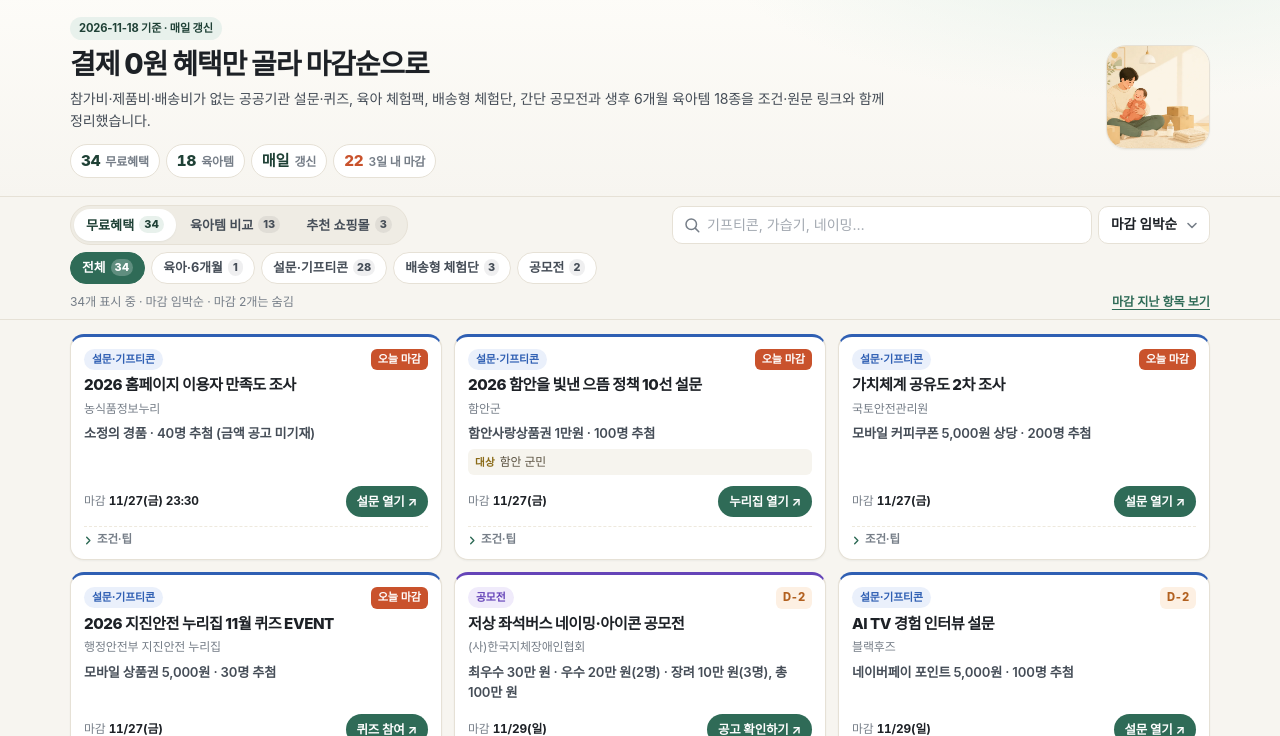
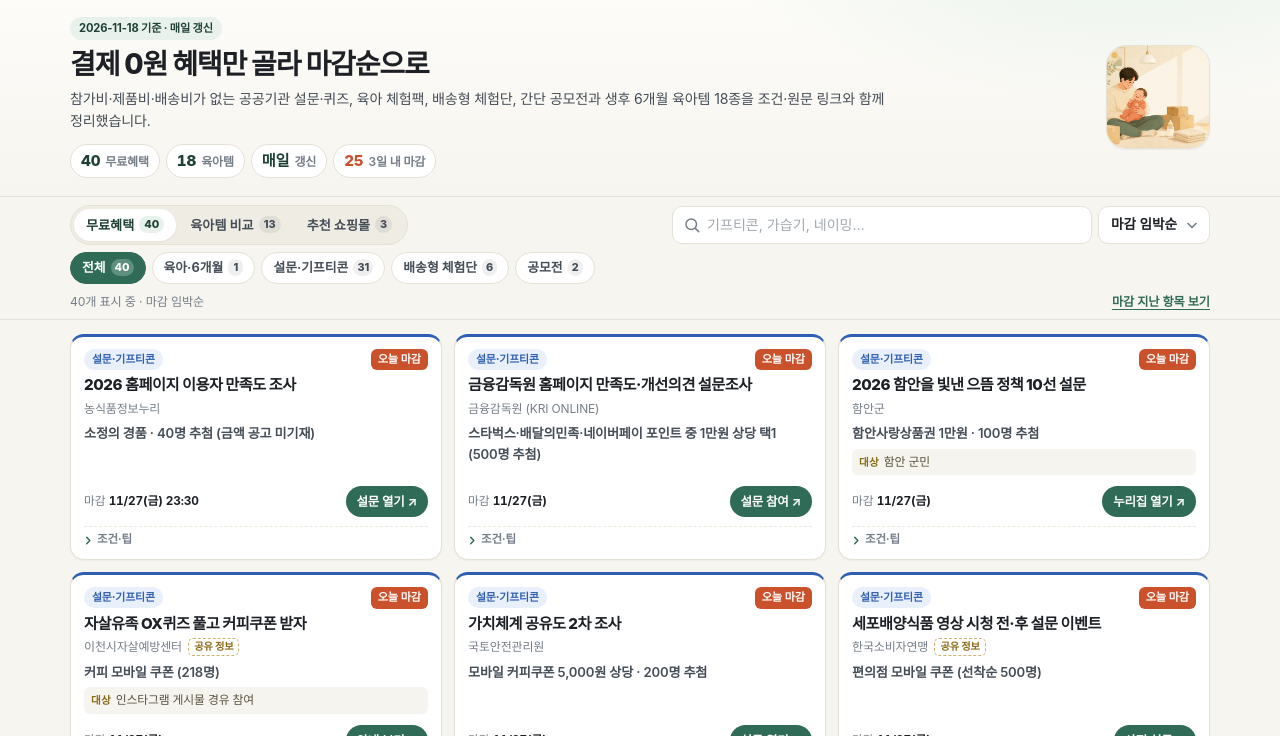
Before and after one commit to arin-papa/arin-papa.github.io, a plain HTML site: page index.html in a window 1280 px wide. Shown: the part 64-800 px from the top of the page. Drawn offline with Linux system fonts and the light colour scheme.

Commit message:
혜택노트: 11/27 기준 40건 갱신 — 마감 지난 2건 정리, 0원 공개 6건 추가(금감원 홈페이지 설문·한국소비자연맹 세포배양식품·이천시자살예방센터 OX퀴즈·배송형 3건)

```diff
--- a/data/events.js
+++ b/data/events.js
@@ -14,7 +14,7 @@
   "use strict";
 
   var DATA = {
-    updatedAt: "2026-11-26",
+    updatedAt: "2026-11-27",
 
     categories: [
       { id: "all", label: "전체" },
@@ -25,6 +25,109 @@
     ],
 
     events: [
+      {
+        id: "delivery-kosumaek-tea",
+        cat: "delivery",
+        title: "[조은보담] 코수맥 맥문동 차 진액 5차 배송형 체험단",
+        host: "조은보담 (택배의여왕)",
+        benefit: "코수맥 맥문동 차 진액 50포 1박스",
+        condition: "택배의여왕 로그인 후 신청. 선정 시 네이버 블로그 리뷰(사진 15장·영상 1개·800자 이상·지정 키워드·배너·링크) 필수. 제품비·배송비 0원",
+        deadline: "2026-12-03",
+        announce: "2026-12-04 (발표 후 12/05~12/19 리뷰)",
+        url: "https://tqueens.net/taste/1672120",
+        urlLabel: "캠페인 보기",
+        source: "택배의여왕 캠페인 페이지 직접 확인(2026-11-27 신청)",
+        checked: "2026-11-27",
+        verified: true,
+        posted: "2026-11-27",
+        tip: "신청 54명 / 10명 모집이던 캠페인입니다. 후기가 필수라 선정되면 제품 사진과 영상 촬영이 필요합니다."
+      },
+      {
+        id: "delivery-kimpeastto",
+        cat: "delivery",
+        title: "[제라진컴퍼니] 심플리프로즌 김페스토 매운맛 7차 배송형 체험단",
+        host: "제라진컴퍼니 (택배의여왕)",
+        benefit: "김페스토 매운맛 36g 5개입 1세트",
+        condition: "택배의여왕 로그인 후 신청. 선정 시 네이버 블로그 리뷰(사진 15장·영상 1개·800자 이상·지정 키워드) 필수. 제품비·배송비 0원",
+        deadline: "2026-12-03",
+        announce: "2026-12-04 (발표 후 12/05~12/19 리뷰)",
+        url: "https://tqueens.net/taste/1672098",
+        urlLabel: "캠페인 보기",
+        source: "택배의여왕 캠페인 페이지 직접 확인(2026-11-27 신청)",
+        checked: "2026-11-27",
+        verified: true,
+        posted: "2026-11-27",
+        tip: "신청 53명 / 45명 모집으로 경쟁률이 낮은 편입니다. 매운맛 단일 제품입니다."
+      },
+      {
+        id: "delivery-jallok-biumda",
+        cat: "delivery",
+        title: "[잘록] 비우다 스트롱 블루베리요거트맛 10차 배송형 체험단",
+        host: "잘록 (택배의여왕)",
+        benefit: "잘록 비우다 스트롱 블루베리요거트맛 1박스 (6g × 20포)",
+        condition: "택배의여왕 로그인 후 신청. 선정 시 네이버 블로그 리뷰(사진 15장·영상 1개·800자 이상·지정 키워드) 필수. 제품비·배송비 0원",
+        deadline: "2026-12-03",
+        announce: "2026-12-04 (발표 후 12/05~12/19 리뷰)",
+        url: "https://tqueens.net/taste/1672084",
+        urlLabel: "캠페인 보기",
+        source: "택배의여왕 캠페인 페이지 직접 확인(2026-11-27 신청)",
+        checked: "2026-11-27",
+        verified: true,
+        posted: "2026-11-27",
+        tip: "차전자피 식이섬유 건강기능식품입니다. 신청 40명 / 10명 모집이었고 리뷰에 섭취 후기를 담아야 합니다."
+      },
+      {
+        id: "survey-fss-homepage",
+        cat: "survey",
+        title: "금융감독원 홈페이지 만족도·개선의견 설문조사",
+        host: "금융감독원 (KRI ONLINE)",
+        benefit: "스타벅스·배달의민족·네이버페이 포인트 중 1만원 상당 택1 (500명 추첨)",
+        condition: "설문 약 25문항 응답 후 이름·휴대폰·희망 답례품 제출. 로그인·본인인증 없음. 0원",
+        deadline: "2026-11-27",
+        announce: "개별 문자 (발표일 미기재)",
+        url: "https://kon.kric.com/project/2610028_A/INDEX.asp",
+        urlLabel: "설문 참여",
+        source: "금융감독원 설문 페이지 직접 확인(2026-11-27 응답·제출)",
+        checked: "2026-11-27",
+        verified: true,
+        posted: "2026-11-27",
+        tip: "첫 문항에서 응답자 유형(일반인 등)을 고르고, 페이지마다 '다음 페이지'를 눌러야 진행됩니다. 마지막에 답례품 3종 중 하나를 고릅니다."
+      },
+      {
+        id: "survey-kcl-cultured-food",
+        cat: "survey",
+        title: "세포배양식품 영상 시청 전·후 설문 이벤트",
+        host: "한국소비자연맹",
+        benefit: "편의점 모바일 쿠폰 (선착순 500명)",
+        condition: "① 영상 시청 전 설문 ② 2분 35초 영상 시청 ③ 영상 시청 후 설문까지 모두 참여. 0원",
+        deadline: "2026-11-27",
+        announce: "선착순 증정 · 이벤트 종료 후 개별 발송",
+        url: "https://naver.me/xiLowBoz",
+        urlLabel: "사전 설문",
+        source: "한국소비자연맹 이벤트 안내 정리(2026-11-27 확인) · 사후 설문 naver.me/FFqBSLFP",
+        checked: "2026-11-27",
+        verified: false,
+        posted: "2026-11-27",
+        tip: "사전·사후 설문 두 개를 모두 마쳐야 인정됩니다. 선착순이라 마감 전에 조기 종료될 수 있습니다."
+      },
+      {
+        id: "survey-icheon-suicide-quiz",
+        cat: "survey",
+        title: "자살유족 OX퀴즈 풀고 커피쿠폰 받자",
+        host: "이천시자살예방센터",
+        benefit: "커피 모바일 쿠폰 (218명)",
+        condition: "인스타그램 게시물에서 안내하는 퀴즈폼으로 OX 정답과 응원글 제출. 0원",
+        deadline: "2026-11-27",
+        announce: "2026-12-04",
+        url: "https://moadeuk.com/giveaways/auto-eventhouse-d85d25463cbcb6e6",
+        urlLabel: "안내 보기",
+        source: "모아득·쌀먹 정리(2026-11-27 확인) · 참여 링크는 센터 인스타그램 게시물",
+        checked: "2026-11-27",
+        verified: false,
+        posted: "2026-11-27",
+        target: "인스타그램 게시물 경유 참여",
+        tip: "게시물에서 퀴즈폼 링크를 열어 OX 정답과 응원글을 남기는 방식입니다. 참여 전 게시물의 조건(팔로우 여부)을 확인하세요."
+      },
       {
         id: "delivery-banaba-tea",
         cat: "delivery",
@@ -94,56 +197,21 @@
         tip: "SNS 채널을 통해 안내되는 조사라, 응모 전 서울대공원 누리집과 SNS에서 참여 방식(팔로우·댓글 필요 여부)을 확인하세요."
       },
       {
-        id: "survey-hotelpass-quiz",
+        id: "survey-nsic-contact",
         cat: "survey",
-        title: "호텔패스 호친소 특가 퀴즈 이벤트",
-        host: "호텔패스",
-        benefit: "배달의민족 모바일 상품권 1만원권 30명 · 메가MGC커피 ICE 아메리카노 100명 (총 130명)",
-        condition: "호텔패스 회원 로그인 후 호친소 관련 퀴즈 3문항 정답 제출. 0원",
-        deadline: "2026-11-26",
-        announce: "2026-11-27 (개별 연락·홈페이지 공지)",
-        url: "https://www.hotelpass.com/event/crm/introduce-hotel/event.asp?Mcls=A000015542",
-        urlLabel: "이벤트 보기",
-        source: "호텔패스 이벤트 페이지 직접 확인(2026-11-26)",
-        checked: "2026-11-26",
+        title: "원자력안전정보공유포털 홍보·콘텐츠 접촉 경험 설문 이벤트",
+        host: "원자력안전정보공유포털",
+        benefit: "올리브영 상품권 1만원권 (100명 추첨)",
+        condition: "구글폼 설문 응답 후 성함·연락처·개인정보 동의 제출. 로그인·본인인증 없음. 0원",
+        deadline: "2026-12-06",
+        announce: "2026-12-09 (예정)",
+        url: "https://forms.gle/miBhNcurPKhHtmZR6",
+        urlLabel: "설문 참여",
+        source: "원자력안전정보공유포털 공지·구글폼 직접 확인(2026-11-27 응답·제출)",
+        checked: "2026-11-27",
         verified: true,
         posted: "2026-11-26",
-        target: "호텔패스 회원(로그인 필요)",
-        tip: "3문항 모두 정답을 골라야 응모됩니다. 회원 로그인이 있어야 참여할 수 있어 로그인 없는 폼은 아닙니다."
-      },
-      {
-        id: "survey-kcisa-platform",
-        cat: "survey",
-        title: "디지털문화자원 공동활용플랫폼 만족도 조사 이벤트",
-        host: "한국문화정보원",
-        benefit: "갤럭시 버즈4 프로 1명 · 네이버페이 1만원권 70명 · 스타벅스 아메리카노 125명 (총 176명)",
-        condition: "설문 6페이지(객관식·주관식 3문항) 응답 후 성별·연령·직군·이름·휴대폰 입력. 로그인·본인인증 없음. 0원",
-        deadline: "2026-11-26T23:59",
-        announce: "2026-12-03 (한국문화정보원 채널 공지)",
-        url: "https://surveypro.co.kr/s?sCode=MTEyNDA0NTQyOA-MTQyMjU",
-        urlLabel: "설문 열기",
-        source: "모아득·이벤트하우스 정리(11/26 확인) → 서베이프로 설문 화면 직접 확인",
-        checked: "2026-11-26",
-        verified: true,
-        posted: "2026-11-26",
-        tip: "6페이지 분량이라 끝까지 응답하는 사람이 적습니다. 플랫폼을 처음 써 봐도 '처음 사용'·'이용경험없음' 선택지가 있어 사실대로 응답할 수 있습니다."
-      },
-      {
-        id: "survey-nsic-contact",
-        cat: "survey",
-        title: "원자력안전정보공유포털 홍보 접촉 경험 설문조사 이벤트",
-        host: "원자력안전정보공유포털",
-        benefit: "올리브영 1만원권 상품권 (수량·발표일 미확인)",
-        condition: "포털 이벤트 페이지에서 설문 응답. 0원",
-        deadline: "2026-12-06",
-        announce: "확인 필요",
-        url: "https://moadeuk.com/giveaways/auto-allcon-fe57d46c2a2a81e9",
-        urlLabel: "안내 보기",
-        source: "모아득 정리(11/26 확인) · 주최 측 참여 페이지는 응모 전 재확인 필요",
-        checked: "2026-11-26",
-        verified: false,
-        posted: "2026-11-26",
-        tip: "참여 경로가 포털 이벤트 페이지로 안내된 항목입니다. 응모 전 원자력안전정보공유포털에서 마감 시각과 조건을 다시 확인하세요."
+        tip: "올해 홍보물 10종을 본 경험이 있는지 묻는 설문입니다. 보지 못했다면 '없다'로 답해도 당첨 기회는 같습니다."
       },
       {
         id: "survey-ggtour-2026",
--- a/index.html
+++ b/index.html
@@ -3,14 +3,14 @@
 <head>
 <meta charset="utf-8">
 <meta name="viewport" content="width=device-width, initial-scale=1">
-<title>아린아빠 혜택노트 | 0원 육아·생활 무료혜택 36건 · 육아템 18종</title>
-<meta name="description" content="결제 0원으로 참여하는 육아 체험팩, 공공기관 설문·퀴즈, 배송형 체험단, 간단 공모전 36건과 생후 6개월 육아템 18종을 마감일·조건·원문 링크로 정리했습니다. 2026년 11월 26일 기준.">
+<title>아린아빠 혜택노트 | 0원 육아·생활 무료혜택 40건 · 육아템 18종</title>
+<meta name="description" content="결제 0원으로 참여하는 육아 체험팩, 공공기관 설문·퀴즈, 배송형 체험단, 간단 공모전 40건과 생후 6개월 육아템 18종을 마감일·조건·원문 링크로 정리했습니다. 2026년 11월 27일 기준.">
 <meta name="robots" content="index, follow">
 <meta name="theme-color" content="#2f6b57">
 <link rel="canonical" href="https://arin-papa.github.io/">
 <meta property="og:type" content="website">
 <meta property="og:title" content="아린아빠 혜택노트 — 0원 육아·생활 혜택 36건">
-<meta property="og:description" content="무료혜택 36건을 마감순으로, 육아템 18종을 가격·체크포인트와 함께 한 화면에 정리했습니다.">
+<meta property="og:description" content="무료혜택 40건을 마감순으로, 육아템 18종을 가격·체크포인트와 함께 한 화면에 정리했습니다.">
 <meta property="og:site_name" content="아린아빠 혜택노트">
 <meta property="og:image" content="https://arin-papa.github.io/assets/hero-og.jpg">
 <meta property="og:image:width" content="1200">
@@ -122,13 +122,14 @@
     <p class="stale" id="staleNotice" hidden></p>
         <noscript>
       <div class="nojs">
-        <p class="nojs-title">자바스크립트를 끄고 보시는 경우 — 2026-11-26 기준 마감 전 목록</p>
+        <p class="nojs-title">자바스크립트를 끄고 보시는 경우 — 2026-11-27 기준 마감 전 목록</p>
         <ul>
-        <li><span class="nojs-cat">설문·기프티콘</span> <a href="https://www.hotelpass.com/event/crm/introduce-hotel/event.asp?Mcls=A000015542" target="_blank" rel="noopener noreferrer">호텔패스 호친소 특가 퀴즈 이벤트</a> <span class="nojs-meta">호텔패스 · 마감 11/26(목)</span></li>
-        <li><span class="nojs-cat">설문·기프티콘</span> <a href="https://surveypro.co.kr/s?sCode=MTEyNDA0NTQyOA-MTQyMjU" target="_blank" rel="noopener noreferrer">디지털문화자원 공동활용플랫폼 만족도 조사 이벤트</a> <span class="nojs-meta">한국문화정보원 · 마감 11/26(목) 24:00</span></li>
         <li><span class="nojs-cat">설문·기프티콘</span> <a href="https://form.naver.com/response/AJpHyznLro8" target="_blank" rel="noopener noreferrer">2026 홈페이지 이용자 만족도 조사</a> <span class="nojs-meta">농식품정보누리 · 마감 11/27(금) 23:30</span></li>
+        <li><span class="nojs-cat">설문·기프티콘</span> <a href="https://kon.kric.com/project/2610028_A/INDEX.asp" target="_blank" rel="noopener noreferrer">금융감독원 홈페이지 만족도·개선의견 설문조사</a> <span class="nojs-meta">금융감독원 (KRI ONLINE) · 마감 11/27(금)</span></li>
         <li><span class="nojs-cat">설문·기프티콘</span> <a href="https://www.haman.go.kr" target="_blank" rel="noopener noreferrer">2026 함안을 빛낸 으뜸 정책 10선 설문</a> <span class="nojs-meta">함안군 · 마감 11/27(금)</span></li>
+        <li><span class="nojs-cat">설문·기프티콘</span> <a href="https://moadeuk.com/giveaways/auto-eventhouse-d85d25463cbcb6e6" target="_blank" rel="noopener noreferrer">자살유족 OX퀴즈 풀고 커피쿠폰 받자</a> <span class="nojs-meta">이천시자살예방센터 · 마감 11/27(금)</span></li>
         <li><span class="nojs-cat">설문·기프티콘</span> <a href="https://docs.google.com/forms/d/e/1FAIpQLScbULxGiqtyLKZudfC277jBbyqD3F9ARdtvrijmKfpslPKqsw/viewform" target="_blank" rel="noopener noreferrer">가치체계 공유도 2차 조사</a> <span class="nojs-meta">국토안전관리원 · 마감 11/27(금)</span></li>
+        <li><span class="nojs-cat">설문·기프티콘</span> <a href="https://naver.me/xiLowBoz" target="_blank" rel="noopener noreferrer">세포배양식품 영상 시청 전·후 설문 이벤트</a> <span class="nojs-meta">한국소비자연맹 · 마감 11/27(금)</span></li>
         <li><span class="nojs-cat">설문·기프티콘</span> <a href="https://forms.gle/QWdVmEYnasWsddWJ8" target="_blank" rel="noopener noreferrer">2026 지진안전 누리집 11월 퀴즈 EVENT</a> <span class="nojs-meta">행정안전부 지진안전 누리집 · 마감 11/27(금)</span></li>
         <li><span class="nojs-cat">공모전</span> <a href="https://main.kotsa.or.kr/portal/bbs/notice_view.do?bbscCode=notice&amp;bbscSeqn=18460&amp;menuCode=05010100" target="_blank" rel="noopener noreferrer">저상 좌석버스 네이밍·아이콘 공모전</a> <span class="nojs-meta">(사)한국지체장애인협회 · 마감 11/29(일)</span></li>
         <li><span class="nojs-cat">설문·기프티콘</span> <a href="https://signal.askcuri.com/v/030db12b-8106-4cfe-bb30-5f72bafe6a82" target="_blank" rel="noopener noreferrer">AI TV 경험 인터뷰 설문</a> <span class="nojs-meta">블랙후즈 · 마감 11/29(일)</span></li>
@@ -153,11 +154,14 @@
         <li><span class="nojs-cat">배송형 체험단</span> <a href="https://tqueens.net/taste/1671608" target="_blank" rel="noopener noreferrer">[온밥엔] 떡갈비 13차 배송형 체험단</a> <span class="nojs-meta">온밥엔 (택배의여왕) · 마감 12/2(수)</span></li>
         <li><span class="nojs-cat">설문·기프티콘</span> <a href="https://job.gwangyang.go.kr" target="_blank" rel="noopener noreferrer">굿잡광양 서비스 만족도 조사</a> <span class="nojs-meta">광양시 · 마감 12/2(수)</span></li>
         <li><span class="nojs-cat">설문·기프티콘</span> <a href="https://youtu.be/vLcXqdzwsA4" target="_blank" rel="noopener noreferrer">의학 속 데이터 이야기 퀴즈 이벤트</a> <span class="nojs-meta">국가데이터처·디지털에볼루션 · 마감 12/2(수)</span></li>
+        <li><span class="nojs-cat">배송형 체험단</span> <a href="https://tqueens.net/taste/1672084" target="_blank" rel="noopener noreferrer">[잘록] 비우다 스트롱 블루베리요거트맛 10차 배송형 체험단</a> <span class="nojs-meta">잘록 (택배의여왕) · 마감 12/3(목)</span></li>
+        <li><span class="nojs-cat">배송형 체험단</span> <a href="https://tqueens.net/taste/1672098" target="_blank" rel="noopener noreferrer">[제라진컴퍼니] 심플리프로즌 김페스토 매운맛 7차 배송형 체험단</a> <span class="nojs-meta">제라진컴퍼니 (택배의여왕) · 마감 12/3(목)</span></li>
+        <li><span class="nojs-cat">배송형 체험단</span> <a href="https://tqueens.net/taste/1672120" target="_blank" rel="noopener noreferrer">[조은보담] 코수맥 맥문동 차 진액 5차 배송형 체험단</a> <span class="nojs-meta">조은보담 (택배의여왕) · 마감 12/3(목)</span></li>
         <li><span class="nojs-cat">공모전</span> <a href="https://form.naver.com/response/JsbhhcPWUcK" target="_blank" rel="noopener noreferrer">「신청주의 개선」 정책브랜드 명칭·슬로건 공모전</a> <span class="nojs-meta">보건복지부 · 마감 12/4(금)</span></li>
         <li><span class="nojs-cat">설문·기프티콘</span> <a href="https://forms.gle/d4qEg4VeLMq3tfbU6" target="_blank" rel="noopener noreferrer">부산 시민열린마루 홈페이지 개선의견 이벤트</a> <span class="nojs-meta">부산광역시 · 마감 12/4(금)</span></li>
         <li><span class="nojs-cat">설문·기프티콘</span> <a href="https://nps-event.taeris.co.kr/" target="_blank" rel="noopener noreferrer">국민연금공단·대한노인회 기초연금 온라인 간편신청 초성퀴즈</a> <span class="nojs-meta">국민연금공단·대한노인회 중앙회 · 마감 12/4(금)</span></li>
         <li><span class="nojs-cat">설문·기프티콘</span> <a href="https://ggtour.or.kr/information/event/64383c1d-f83a-4984-bcf1-1a3b5d0cbbcd" target="_blank" rel="noopener noreferrer">2026년 경기관광 플랫폼 이용 만족도 조사 이벤트</a> <span class="nojs-meta">경기관광공사 · 마감 12/6(일)</span></li>
-        <li><span class="nojs-cat">설문·기프티콘</span> <a href="https://moadeuk.com/giveaways/auto-allcon-fe57d46c2a2a81e9" target="_blank" rel="noopener noreferrer">원자력안전정보공유포털 홍보 접촉 경험 설문조사 이벤트</a> <span class="nojs-meta">원자력안전정보공유포털 · 마감 12/6(일)</span></li>
+        <li><span class="nojs-cat">설문·기프티콘</span> <a href="https://forms.gle/miBhNcurPKhHtmZR6" target="_blank" rel="noopener noreferrer">원자력안전정보공유포털 홍보·콘텐츠 접촉 경험 설문 이벤트</a> <span class="nojs-meta">원자력안전정보공유포털 · 마감 12/6(일)</span></li>
         <li><span class="nojs-cat">설문·기프티콘</span> <a href="https://moadeuk.com/giveaways/auto-allcon-294f6f7818f93275" target="_blank" rel="noopener noreferrer">2026 서울대공원 SNS 연말 결산 만족도 조사</a> <span class="nojs-meta">서울대공원 · 마감 12/10(목)</span></li>
         <li><span class="nojs-cat">설문·기프티콘</span> <a href="https://naver.me/58qm5d7i" target="_blank" rel="noopener noreferrer">조달사업통계 만족도·개선의견 설문</a> <span class="nojs-meta">조달청 · 마감 12/15(화)</span></li>
         </ul>
```
Also changed, not shown: 1 other file.
